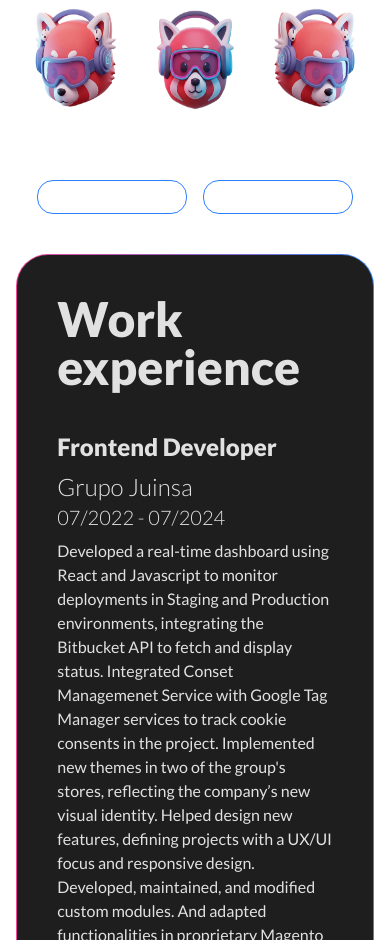
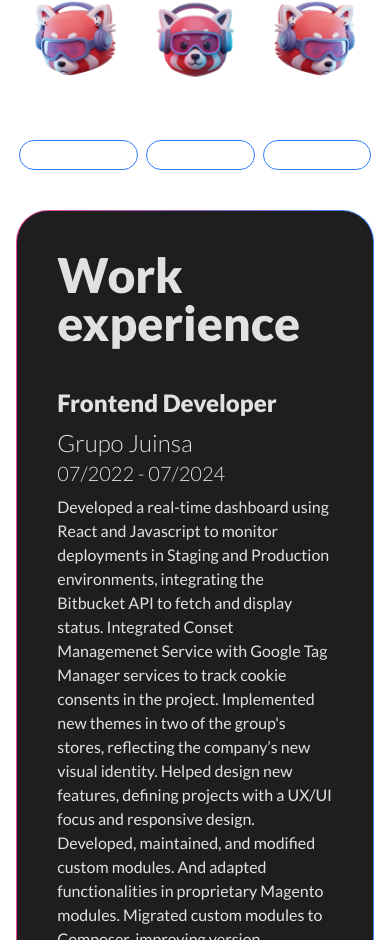
Before and after one commit to danielciciliani/portfolio, a React (Vite) app: page / in a window 390 px wide. Shown: the part 843-1783 px from the top of the page. Built offline with nearby package versions, Linux system fonts and the light colour scheme.

Commit message:
styles: add styles to link sections on mobile

```diff
--- a/src/components/CtaLink/CtaLink.jsx
+++ b/src/components/CtaLink/CtaLink.jsx
@@ -1,22 +1,27 @@
-import { FaGithub, FaLinkedin } from "react-icons/fa";
+import { FaGithub, FaLinkedin, FaCloudDownloadAlt } from "react-icons/fa";
 
 function CtaLink(){
 
 const links = [
     {id: 1, link: 'linkedin.com' , text: 'linkedin', icon: FaLinkedin},
-    {id: 2, link: 'github.com' , text: 'github', icon: FaGithub}
+    {id: 2, link: 'github.com' , text: 'github', icon: FaGithub},
+    {id: 3, link: 'github.com' , text:  'CV', icon: FaCloudDownloadAlt}
 ];
 
 
     return (
         <>
-            <div className="flex gap-4 content-between w-[100%] justify-center">
+            <div className="flex gap-2 md:gap-4 content-between w-full justify-center">
             {
 
                 links.map( (e) => {
                     const Icon = e.icon;
                     return (
-                    <div key={e.id} className="border-1  border-blue-500 rounded-2xl px-5 py-1 text-color-base min-w-[150px] hover:border-pink-500 hover:text-white hover:scale-110 transition-all duration-200">
+                    <div key={e.id} className="
+                    text-sm md:text-xl border-1  border-blue-500 rounded-2xl
+                    px-5 py-1 text-color-base min-w-[30%] md:min-w-[150px]
+                    hover:border-pink-500 hover:text-white hover:scale-110
+                    transition-all duration-200">
                         <a
                             href={e.link}
                             target="_blank"
--- a/src/components/Panda/Panda.jsx
+++ b/src/components/Panda/Panda.jsx
@@ -3,13 +3,13 @@ function Panda() {
     return (
         <>
             <div className="w-full flex flex-row justify-center">
-                <div className="w-40 h-40">
+                <div className="w-30 h-30 md:w-40 md:h-40">
                     <img className="w-full h-full" src="/panda_transparent_logo_l.png" alt="red panda logo" />
                 </div>
-                <div className="w-40 h-40">
+                <div className="w-30 h-30 md:w-40 md:h-40">
                     <img className="w-full h-full" src="/panda_transparent_logo.png" alt="red panda logo" />
                 </div>
-                <div className="w-40 h-40">
+                <div className="w-30 h-30 md:w-40 md:h-40">
                     <img className="w-full h-full" src="/panda_transparent_logo_r.png" alt="red panda logo" />
                 </div>
             </div>
```
